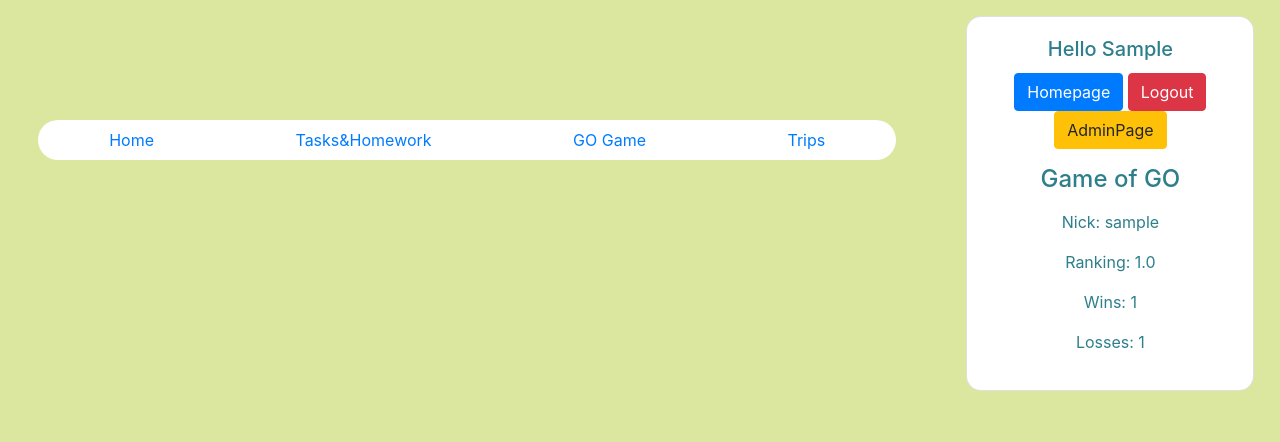
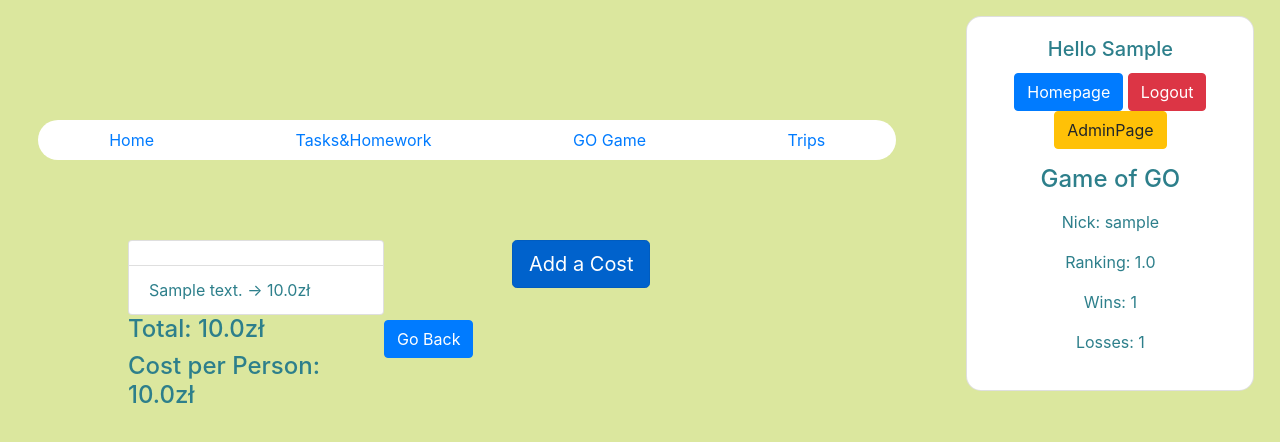
Before and after one commit to wleklinskimateusz/wleklinski-live, a Django app: page /trips/1/finances in a window 1280 px wide. Shown: the top 442 px of the page. Run offline with Django 3.2, Linux system fonts and the light colour scheme; a user stored in the database is signed in; tables that the repository leaves empty hold one stand-in row (values such as "Sample post"); some libraries are stand-ins or nearby versions.

Commit message:
all-working trips organizer

```diff
--- a/organizer/admin.py
+++ b/organizer/admin.py
@@ -7,3 +7,4 @@ admin.site.register(Task)
 admin.site.register(GoPlayer)
 admin.site.register(GoGame)
 admin.site.register(Trip)
+admin.site.register(TripCost)
--- a/organizer/forms.py
+++ b/organizer/forms.py
@@ -74,3 +74,9 @@ class TripEditFormPlane(TripEditForm):
 
 class TripEditFormTrain(TripEditForm):
     train_ticket_per_person = forms.FloatField(required=False)
+
+
+class TripCostForm(forms.Form):
+    description = forms.CharField(max_length=100)
+    cost = forms.FloatField()
+    one_person_cost = forms.BooleanField(initial=False, required=False)
--- a/organizer/models.py
+++ b/organizer/models.py
@@ -186,7 +186,7 @@ class Trip(models.Model):
             if cost.one_person_cost:
                 my_trip.total_cost += cost.cost * len(my_trip.members())
             else:
-                my_trip.cost_per_person += cost.cost
+                my_trip.total_cost += cost.cost
         if my_trip.transport == "car" and my_trip.fuel_consumption and my_trip.expected_distance:
             fuel = my_trip.fuel_consumption * my_trip.expected_distance / 100
             fuel_cost = fuel * my_trip.fuel_cost
@@ -205,3 +205,6 @@ class TripCost(models.Model):
     description = models.CharField(max_length=100)
     cost = models.FloatField()
     one_person_cost = models.BooleanField(default=False)
+
+    def __str__(self):
+        return f"{self.description} -> {self.cost}zł"
--- a/organizer/templates/organizer/forms/new_trip.html
+++ b/organizer/templates/organizer/forms/default.html
@@ -1,7 +1,7 @@
 {% extends 'base.html' %}
 {% load static %}
 {% load crispy_forms_tags %}
-{% block title %}New Trip{% endblock %}
+{% block title %}{{ title }}{% endblock %}
 {% block content %}
     <div class="my_form">
         <form action="" method="POST">
--- a/organizer/templates/organizer/trips/finances.html
+++ b/organizer/templates/organizer/trips/finances.html
@@ -3,5 +3,26 @@
 {% load crispy_forms_tags %}
 {% block title %}{{ trip }} - Finances{% endblock %}
 {% block content %}
+<a href="{% url 'organizer:trips' %}" class="btn btn-primary back">Go Back</a>
+<a href="{% url 'organizer:new_cost' trip.id %}" class="btn btn-primary btn-lg active gobutton" role="button" aria-pressed="true">Add a Cost</a>
+    <div class="games">
+            <ul class="list-group">
+                    <li class="list-group-item">
+                        {% if car %}
+                            fuel -> {{ fuel }}zł
+                        {% endif %}
+                        {% if train or plane %}
+                            tickets -> {{ ticket }}zł
+                        {% endif %}
+                    </li>
+               {% for cost in costs %}
+                   <li class="list-group-item">
+                    {{ cost }}
+                   </li>
+               {% endfor %}
+            </ul>
+            <h4>Total: {{ trip.total_cost }}zł</h4>
+            <h4>Cost per Person: {{ trip.cost_per_person }}zł</h4>
+    </div>
 
 {% endblock %}
--- a/organizer/templates/organizer/trips/trip.html
+++ b/organizer/templates/organizer/trips/trip.html
@@ -17,6 +17,7 @@
             </ul>
         </p>
         <p>
+            <a href="{% url 'organizer:trip_finances' trip.id %}">
             <h5>Finances:</h5>
             <ul class="list-group">
                 <li class="list-group-item">
@@ -26,6 +27,7 @@
                     Cost per person -> {{ trip.cost_per_person }}zł
                 </li>
             </ul>
+            </a>
         </p>
         {% if trip.start %}
         <p>
--- a/organizer/urls.py
+++ b/organizer/urls.py
@@ -18,4 +18,5 @@ urlpatterns = [
     path('trips/<int:trip_id>/display', views.trip, name='trip_display'),
     path('trips/<int:trip_id>/edit', views.trip_edit, name='trip_edit'),
     path('trips/<int:trip_id>/finances', views.trip_finances, name='trip_finances'),
+    path('trips/<int:trip_id>/finances/new_cost', views.new_cost, name='new_cost'),
 ]
--- a/organizer/views.py
+++ b/organizer/views.py
@@ -101,7 +101,7 @@ def new_player(request):
     if not request.user.is_authenticated:
         return redirect('/accounts/login')
 
-    template_name = 'forms/new_player.html'
+    template_name = 'forms/default.html'
     if request.method == 'POST':
         form = GoPlayerForm(request.POST)
         if form.is_valid():
@@ -114,6 +114,7 @@ def new_player(request):
         form = GoPlayerForm()
     context = {
         'form': form,
+        'title': "New Player"
     }
     context = get_player_to_context(context, request)
 
@@ -130,7 +131,7 @@ def new_game(request):
     if not request.user.is_authenticated:
         return redirect('/accounts/login')
 
-    template_name = 'forms/new_game.html'
+    template_name = 'forms/default.html'
     if request.method == 'POST':
         form = GoGameForm(request.POST)
         if form.is_valid():
@@ -147,6 +148,7 @@ def new_game(request):
         form = GoGameForm()
     context = {
         'form': form,
+        'title': "New Game"
 
     }
     context = get_player_to_context(context, request)
@@ -236,7 +238,11 @@ def trips(request):
 
 
 def new_trip(request):
-    template_name = 'forms/new_trip.html'
+
+    if not request.user.is_authenticated:
+        return redirect('/accounts/login')
+
+    template_name = 'forms/default.html'
     success_url = reverse_lazy('organizer:trips')
     if request.method == 'POST':
         form = TripInitForm(request.POST)
@@ -259,12 +265,17 @@ def new_trip(request):
         form = TripInitForm()
     context = {
         'form': form,
+        'title': 'New Trip'
     }
     context = get_player_to_context(context, request)
     return render(request, template_name, context)
 
 
 def trip(request, trip_id):
+
+    if not request.user.is_authenticated:
+        return redirect('/accounts/login')
+
     m_trip = get_object_or_404(Trip, pk=trip_id)
     template_name = 'trips/trip.html'
     context = {
@@ -301,6 +312,9 @@ def trip_init(m_trip):
 
 
 def trip_edit(request, trip_id):
+    if not request.user.is_authenticated:
+        return redirect('/accounts/login')
+
     m_trip = get_object_or_404(Trip, pk=trip_id)
     success_url = reverse('organizer:trip_display', kwargs={"trip_id": trip_id})
     template_name = 'trips/edit.html'
@@ -360,10 +374,57 @@ def trip_edit(request, trip_id):
 
 
 def trip_finances(request, trip_id):
+    if not request.user.is_authenticated:
+        return redirect('/accounts/login')
+
     m_trip = get_object_or_404(Trip, pk=trip_id)
     template_name = 'trips/finances.html'
     context = {
-        'trip': m_trip
+        'trip': m_trip,
+        'costs': TripCost.objects.filter(trip=m_trip)
+    }
+    if m_trip.transport == 'car' and m_trip.fuel_consumption and m_trip.expected_distance:
+        context['car'] = True
+        context['fuel'] = m_trip.fuel_cost * m_trip.fuel_consumption * m_trip.expected_distance / 100
+    elif m_trip.transport == 'train' and m_trip.train_ticket_per_person:
+        context['train'] = True
+        context['ticket'] = m_trip.train_ticket_per_person * len(m_trip.members())
+    elif m_trip.transport == 'plane' and m_trip.plane_ticket_per_person:
+        context['plane'] = True
+        context['ticket'] = m_trip.plane_ticket_per_person * len(m_trip.members())
+
+    context = get_player_to_context(context, request)
+    return render(request, template_name, context)
+
+
+def new_cost(request, trip_id):
+
+    if not request.user.is_authenticated:
+        return redirect('/accounts/login')
+
+    m_trip = get_object_or_404(Trip, pk=trip_id)
+
+    template_name = 'forms/default.html'
+    success_url = reverse('organizer:trip_finances', kwargs={'trip_id': trip_id})
+    if request.method == 'POST':
+        form = TripCostForm(request.POST)
+        if form.is_valid():
+            cost = TripCost()
+            cost.trip = m_trip
+            cost.description = form.cleaned_data['description']
+            cost.cost = form.cleaned_data['cost']
+            cost.one_person_cost = form.cleaned_data['one_person_cost']
+            cost.save()
+            m_trip.save()
+            m_trip.sum_up_cost()
+
+            return HttpResponseRedirect(success_url)
+    else:
+        form = TripCostForm()
+    context = {
+        'title': f"New {m_trip} Cost",
+        'form': form,
     }
     context = get_player_to_context(context, request)
+
     return render(request, template_name, context)
```
Also changed, not shown: organizer/templates/organizer/forms/new_game.html (deleted, +0 -13 lines), organizer/templates/organizer/forms/new_player.html (deleted, +0 -13 lines).
